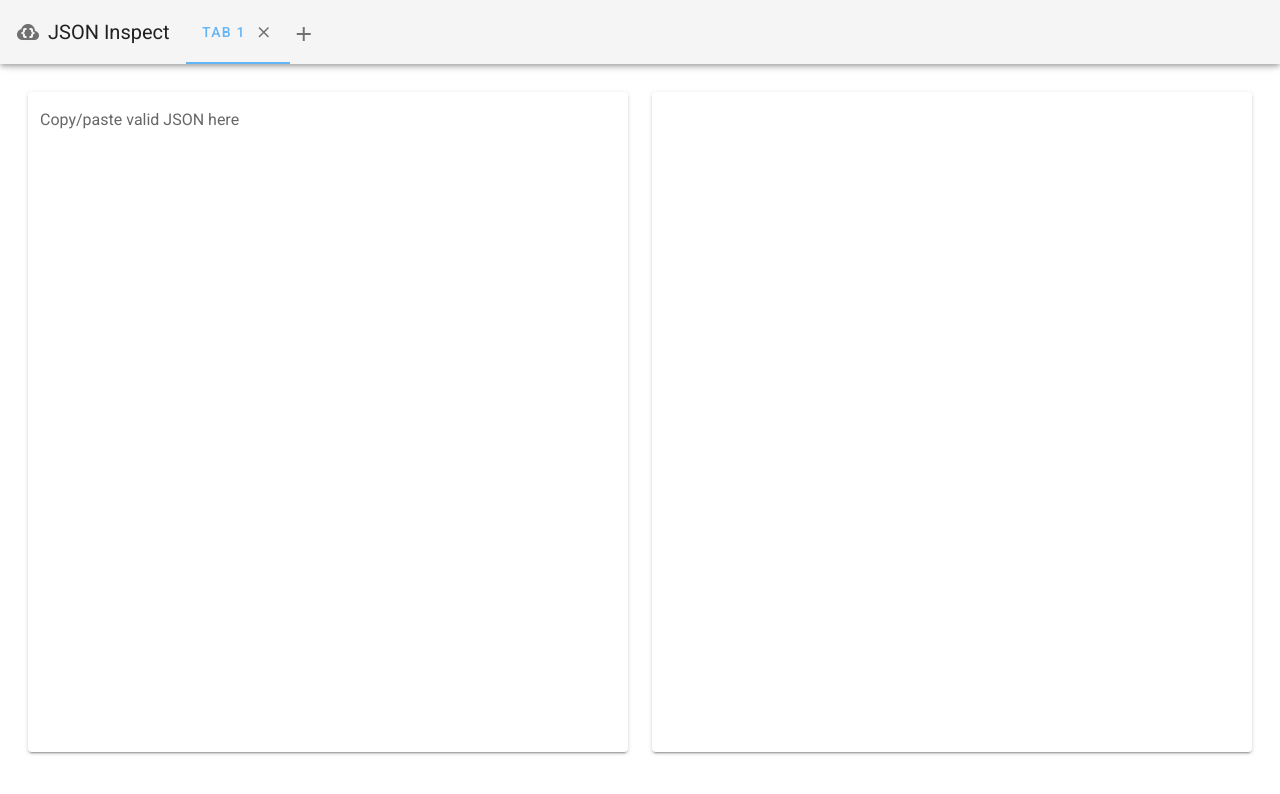
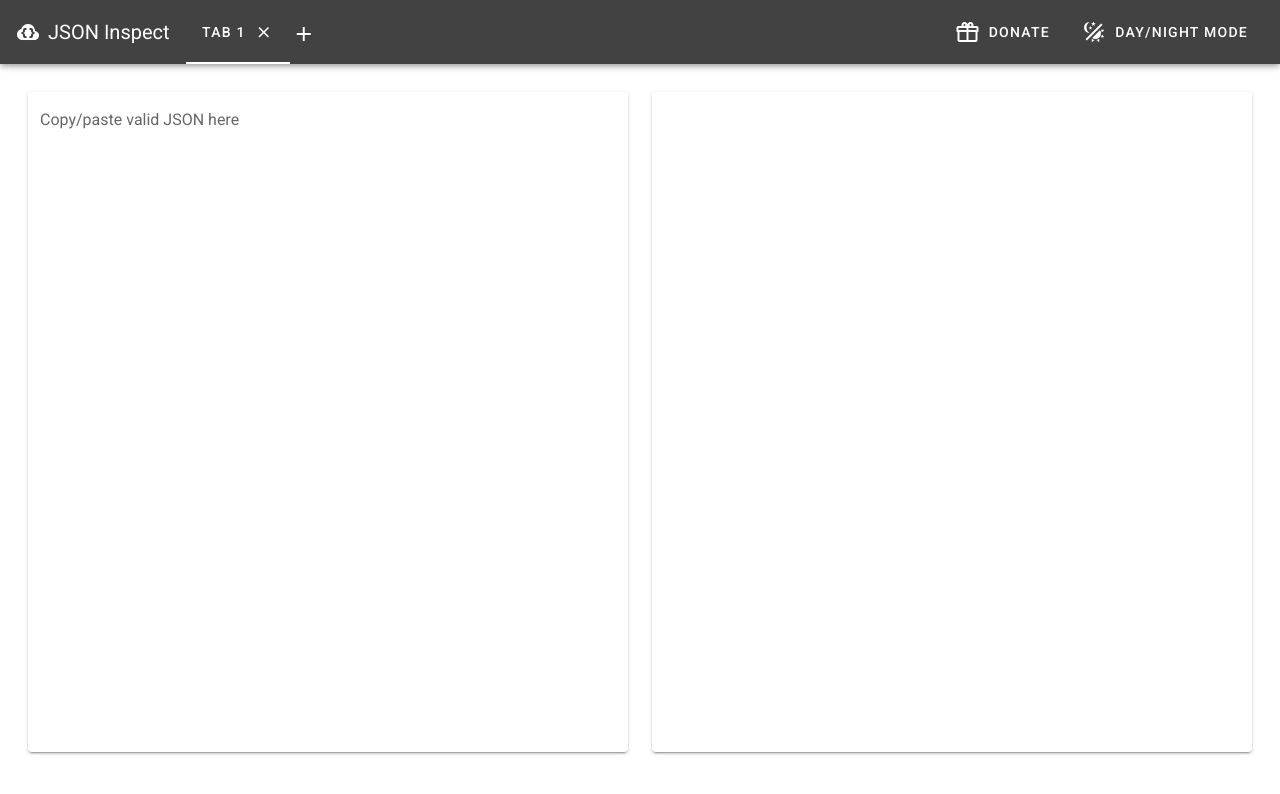
Before and after one commit to json-inspect/json-inspect, a Vue app: page / in a window 1280 px wide. Shown: the top 794 px of the page. Built offline with nearby package versions, Linux system fonts and the light colour scheme.

Commit message:
Change header color and enable app bar buttons

```diff
--- a/src/App.vue
+++ b/src/App.vue
@@ -2,7 +2,8 @@
   <v-app>
     <v-app-bar
       app
-
+      color="grey darken-3"
+      dark
     >
       <div class="d-flex align-center mr-4">
         <v-icon class="mr-2">mdi-cloud-braces</v-icon>
@@ -26,13 +27,13 @@
 
       <v-spacer></v-spacer>
 
-      <!--<v-btn text>
+      <v-btn text>
         <v-icon class="mr-2">mdi-gift-outline</v-icon>  Donate
-      </v-btn>-->
+      </v-btn>
 
-      <!--<v-btn @click="darkModeToggle" text>
+      <v-btn @click="darkModeToggle" text>
         <v-icon class="mr-2">mdi-theme-light-dark</v-icon>  Day/Night Mode
-      </v-btn>-->
+      </v-btn>
     </v-app-bar>
     <v-main>
       <v-tabs-items v-model="tab">
```
